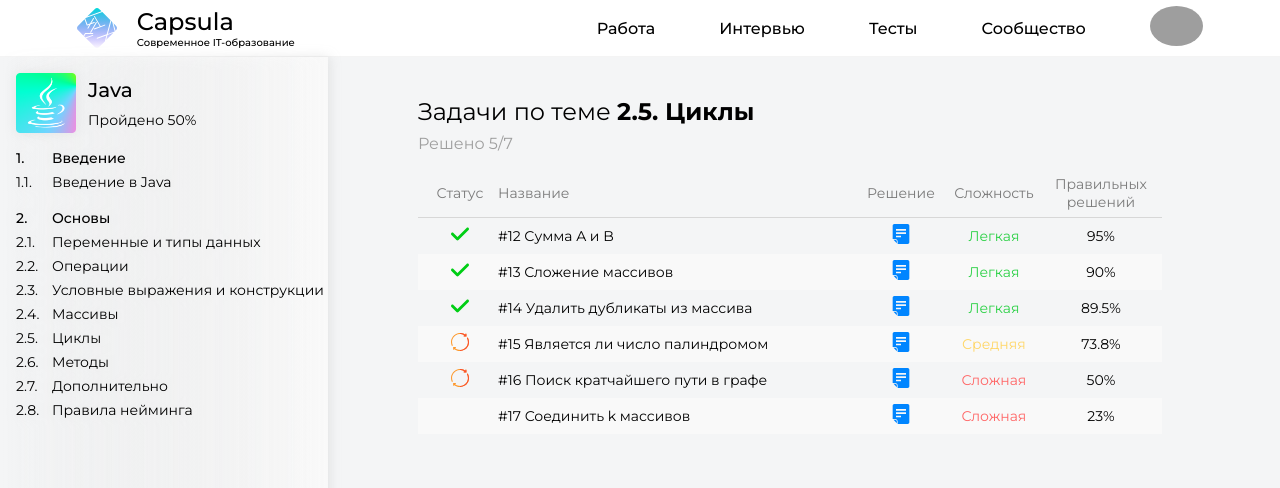
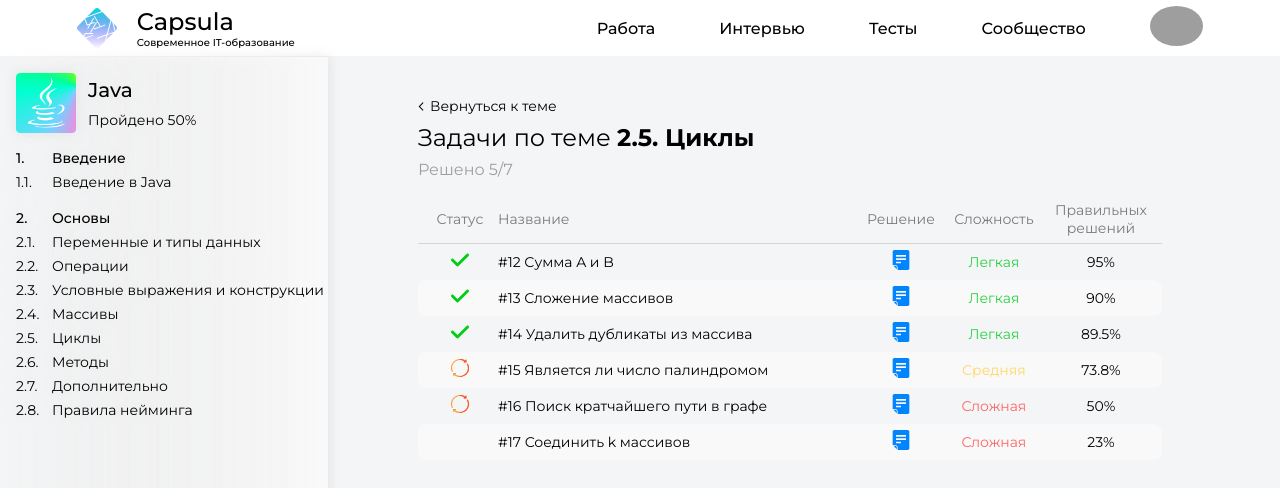
Before and after one commit to ivanxc/educational-platform-frontend, a React (Create React App) app: page /tasks in a window 1280 px wide. Shown: the top 488 px of the page. Built offline with nearby package versions, Linux system fonts and the light colour scheme; grey boxes are pictures that could not be loaded.

Commit message:
edit styles and add nav button

```diff
--- a/src/components/tasks/TaskItem.jsx
+++ b/src/components/tasks/TaskItem.jsx
@@ -18,7 +18,7 @@ const TaskItem = ({task, grayBackground}) => {
     const statusToImg = new Map([
         ['SOLVED', "/img/icons/solved.svg"],
         ['IN_PROGRESS', "/img/icons/in-progress.svg"],
-        ['NO_ATTEMPTS', null],
+        ['NO_ATTEMPTS', null]
     ])
 
     return (
--- a/src/components/tasks/Tasks.module.css
+++ b/src/components/tasks/Tasks.module.css
@@ -15,6 +15,14 @@
     margin-left: 90px;
     margin-right: 6vw;
     overflow: hidden;
+}
+
+#backToCourses {
+    display: flex;
+    flex-direction: row;
+    align-items: center;
+    font-size: 14px;
+    column-gap: 6px;
 }
 
 #tasksHeader {
@@ -40,6 +48,7 @@
     height: fit-content;
     margin-top: 8px;
     font-size: 14px;
+    margin-bottom: 24px;
 }
 
 .taskItem {
@@ -49,6 +58,7 @@
     padding: 6px 12px;
     column-gap: 8px;
     width: fit-content;
+    border-radius: 8px;
 }
 
 .taskItemHeader {
--- a/src/pages/Tasks.jsx
+++ b/src/pages/Tasks.jsx
@@ -83,6 +83,7 @@ const Tasks = () => {
             <div id={styles.container}>
                 <TopicsSideBar courseInfo={mockCourse}/>
                 <div id={styles.tasksContent}>
+                    <a id={styles.backToCourses} href="/courses/java"> <img src="./../img/icons/chevron-to-left.svg"/>Вернуться к теме</a>
                     <div id={styles.tasksHeader}>Задачи по теме <strong>2.5. Циклы</strong></div>
                     <div id={styles.tasksSolvedCounter}>Решено 5/7</div>
                     <div id={styles.tasksListContainer}>
```
